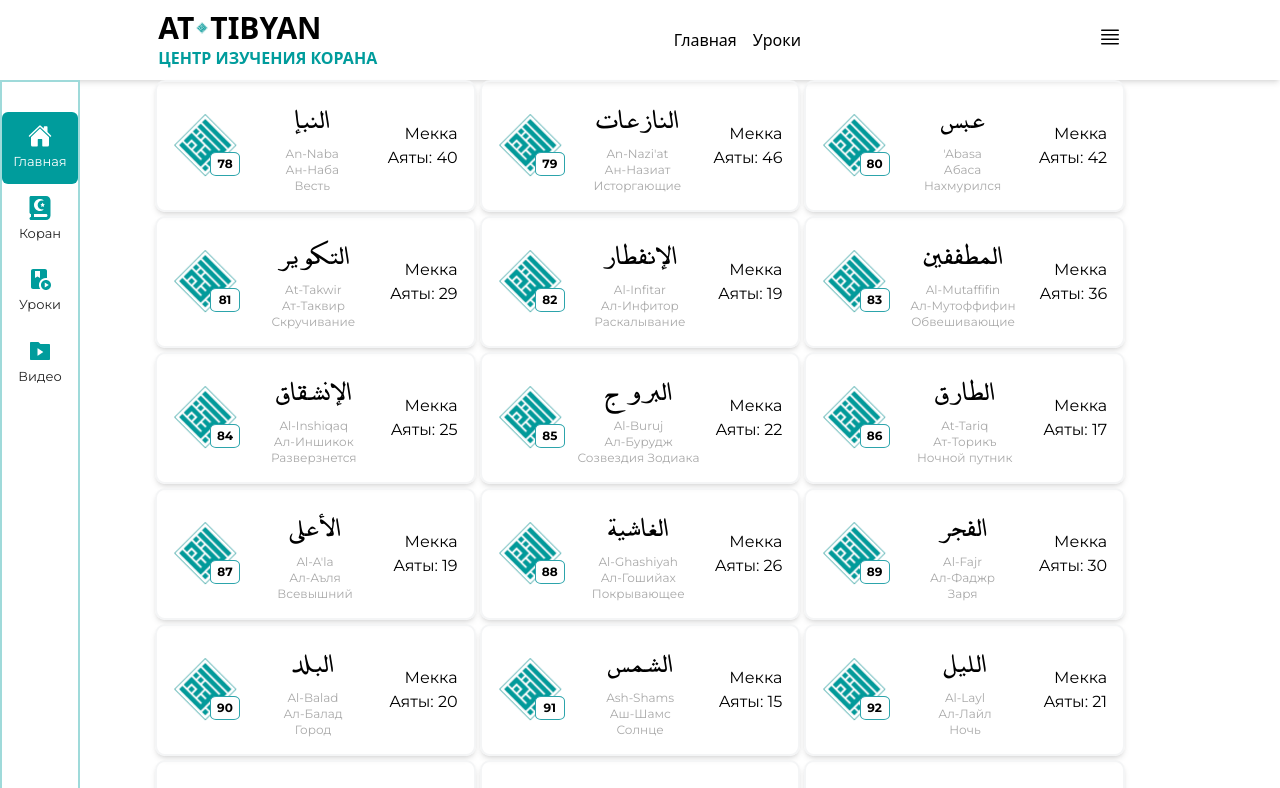
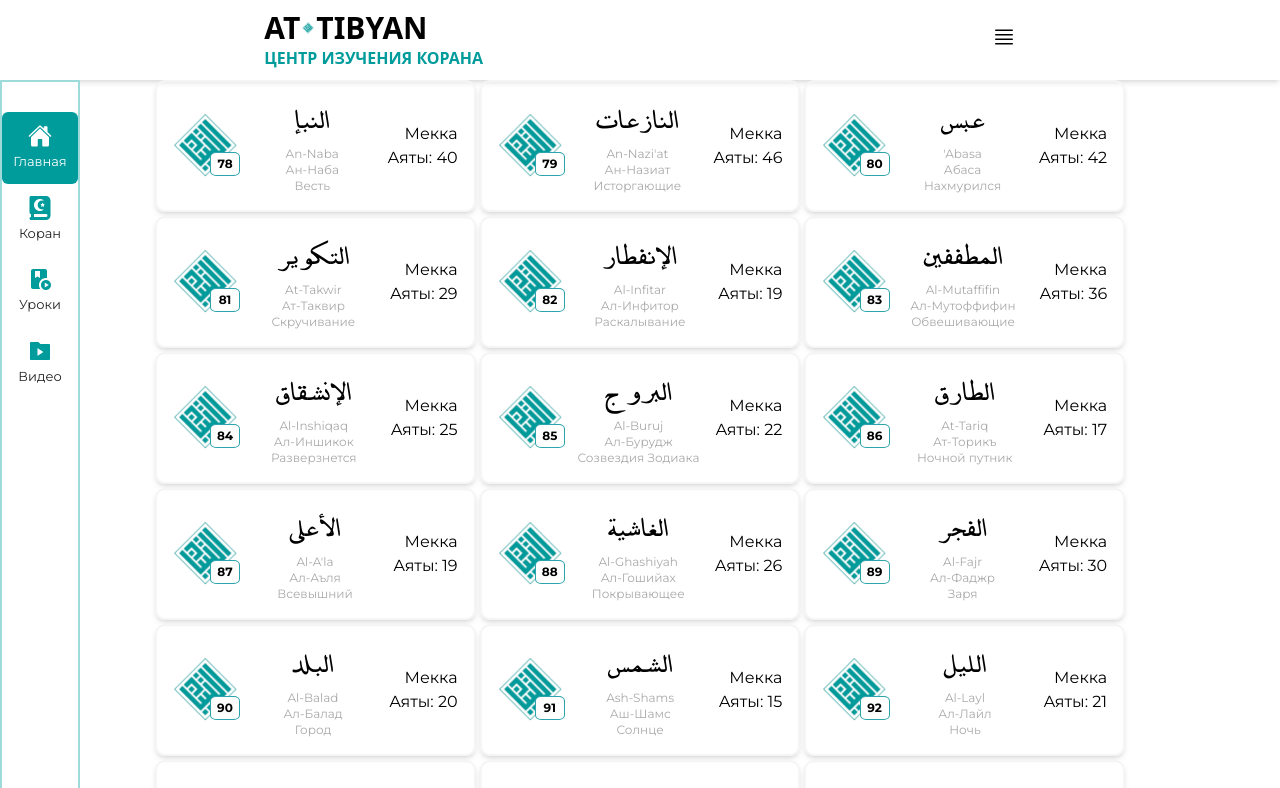
Before and after one commit to zhebarov-m/at-tibyan, a React (Vite) app: page / in a window 1280 px wide. Shown: the top 788 px of the page. Built offline with nearby package versions, Linux system fonts and the light colour scheme.

Commit message:
убрал видимость navbar

```diff
--- a/src/widgets/Header/ui/Header.tsx
+++ b/src/widgets/Header/ui/Header.tsx
@@ -25,7 +25,7 @@ export const Header = () => {
                         <p className="lg: text-[#009c9c]">ЦЕНТР ИЗУЧЕНИЯ КОРАНА</p>
                     </Link>
                 </div>
-                <Navbar className=""/>
+                <Navbar className="hidden"/>
                 <div className="">
                     <button onClick={onToggleMenu}>
                         {collapsed ? BurgerIcon : CrossIcon}
```
